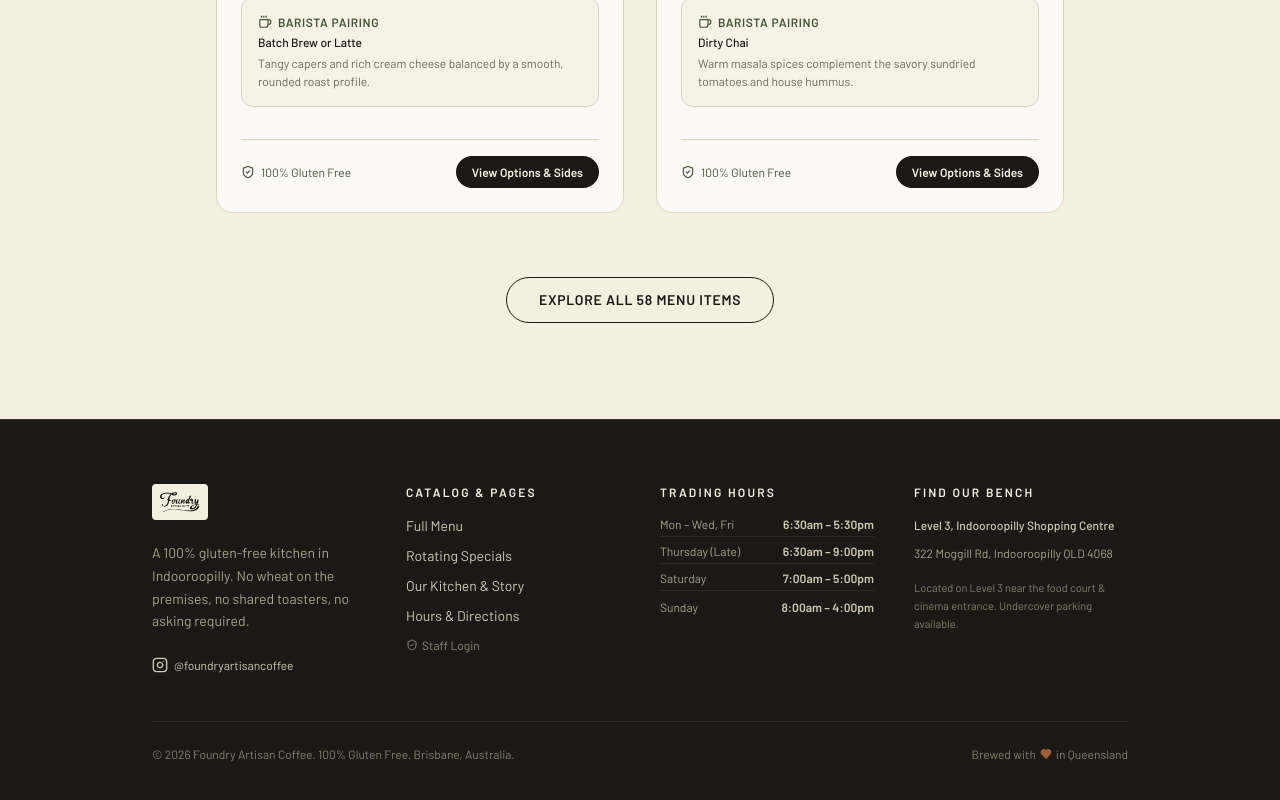
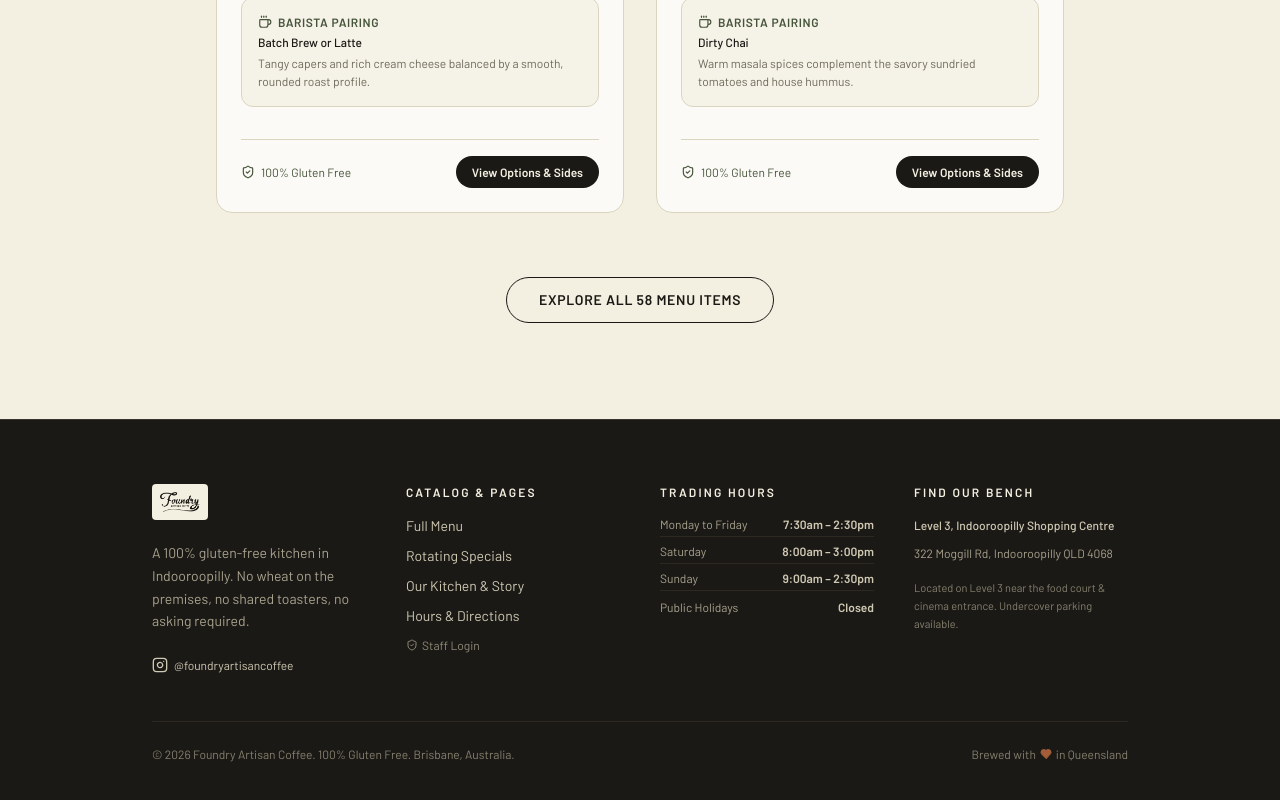
Before and after one commit to OmniTx/ideal-fiesta, a Next.js app: page /specials in a window 1280 px wide. Shown: the part 1528-2328 px from the top of the page. Built offline with nearby package versions, Linux system fonts and the light colour scheme; no server answers; the database is empty.

Commit message:
feat(storefront): unify brand colors, add floating cost card, clean single prices, add admin home link, and connect live opening hours

```diff
--- a/app/(shop)/menu/page.tsx
+++ b/app/(shop)/menu/page.tsx
@@ -7,6 +7,7 @@ import { createClient } from "@/utils/supabase/client";
 import type { MenuItem, MenuCategory } from "@/lib/types/database";
 import { DEFAULT_MENU_ITEMS } from "@/lib/data/default-menu";
 import { ProductSheet } from "@/components/shop/product-sheet";
+import { useStoreSettings } from "@/lib/hooks/use-store-settings";
 
 interface CategoryMeta {
   id: MenuCategory;
@@ -57,6 +58,7 @@ export default function ShopMenuPage() {
   const [activeTab, setActiveTab] = React.useState<"all" | "drinks" | "food">("all");
   const [activeCategory, setActiveCategory] = React.useState<string>("all");
   const [selectedItem, setSelectedItem] = React.useState<MenuItem | null>(null);
+  const { openingHours, surcharge } = useStoreSettings();
 
   // Background SWR revalidation from live Supabase
   React.useEffect(() => {
@@ -86,11 +88,6 @@ export default function ShopMenuPage() {
     };
   }, []);
 
-  const formatPrice = (val: number | null | undefined) => {
-    if (val == null) return "—";
-    return `$${val.toFixed(2)}`;
-  };
-
   // Filter categories based on active tab and category filter
   const visibleCategories = CATEGORIES.filter((cat) => {
     if (activeTab !== "all" && cat.type !== activeTab) return false;
@@ -107,10 +104,14 @@ export default function ShopMenuPage() {
             <ShieldCheck className="h-3.5 w-3.5 text-[#46543a]" />
             100% Gluten Free Kitchen
           </span>
-          <span>Open Mon–Wed, Fri from 6:30am · Thu to 9pm · Weekends from 7am</span>
-          <span className="text-[#8e8979]">
-            10% surcharge on Sundays & QLD Public Holidays
+          <span>
+            {openingHours.rows.length > 0
+              ? `Open ${openingHours.rows[0].label}: ${openingHours.rows[0].value}`
+              : "Open Mon–Fri: 7:30am – 2:30pm"}
           </span>
+          {surcharge.enabled && (
+            <span className="text-[#8e8979]">{surcharge.text}</span>
+          )}
         </div>
       </div>
 
@@ -295,29 +296,52 @@ export default function ShopMenuPage() {
 
                         {/* Prices */}
                         <div className="flex shrink-0 font-semibold tabular-nums text-[#1b1915]">
-                          {category.cols && category.cols.length > 0 ? (
+                          {(() => {
+                            const hasSizePrices =
+                              item.price_small != null ||
+                              item.price_medium != null ||
+                              item.price_large != null;
+
+                            if (
+                              !hasSizePrices ||
+                              !category.cols ||
+                              category.cols.length === 0
+                            ) {
+                              return (
+                                <span className="text-right text-sm font-semibold sm:text-base">
+                                  {item.price_single != null
+                                    ? `$${item.price_single.toFixed(2)}`
+                                    : ""}
+                                </span>
+                              );
+                            }
+
+                            return (
                               <>
                                 {category.cols.includes("S") && (
                                   <span className="w-14 text-right text-sm">
-                                  {formatPrice(item.price_small)}
+                                    {item.price_small != null
+                                      ? `$${item.price_small.toFixed(2)}`
+                                      : ""}
                                   </span>
                                 )}
                                 {category.cols.includes("M") && (
                                   <span className="w-14 text-right text-sm">
-                                  {formatPrice(item.price_medium)}
+                                    {item.price_medium != null
+                                      ? `$${item.price_medium.toFixed(2)}`
+                                      : ""}
                                   </span>
                                 )}
                                 {category.cols.includes("L") && (
                                   <span className="w-14 text-right text-sm">
-                                  {formatPrice(item.price_large)}
+                                    {item.price_large != null
+                                      ? `$${item.price_large.toFixed(2)}`
+                                      : ""}
                                   </span>
                                 )}
                               </>
-                          ) : (
-                            <span className="text-right text-sm sm:text-base">
-                              {formatPrice(item.price_single)}
-                            </span>
-                          )}
+                            );
+                          })()}
                         </div>
                       </button>
                     );
--- a/app/(shop)/page.tsx
+++ b/app/(shop)/page.tsx
@@ -14,8 +14,10 @@ import {
   MapPin,
   Utensils,
 } from "lucide-react";
+import { useStoreSettings } from "@/lib/hooks/use-store-settings";
 
 export default function ShopHomePage() {
+  const { openingHours, surcharge } = useStoreSettings();
   const [email, setEmail] = React.useState("");
   const [subscribed, setSubscribed] = React.useState(false);
 
@@ -378,56 +380,30 @@ export default function ShopHomePage() {
               </h3>
               <table className="mt-4 w-full text-sm">
                 <tbody className="divide-y divide-[#dbd5c0]">
-                  <tr>
-                    <td className="py-3 font-medium text-[#1b1915]">Monday</td>
-                    <td className="py-3 text-right font-semibold text-[#1b1915]">
-                      6:30am – 5:30pm
-                    </td>
-                  </tr>
-                  <tr>
-                    <td className="py-3 font-medium text-[#1b1915]">Tuesday</td>
-                    <td className="py-3 text-right font-semibold text-[#1b1915]">
-                      6:30am – 5:30pm
-                    </td>
-                  </tr>
-                  <tr>
-                    <td className="py-3 font-medium text-[#1b1915]">Wednesday</td>
-                    <td className="py-3 text-right font-semibold text-[#1b1915]">
-                      6:30am – 5:30pm
-                    </td>
-                  </tr>
-                  <tr>
-                    <td className="py-3 font-medium text-[#1b1915]">
-                      Thursday <span className="text-xs text-[#46543a] font-normal">(Late Night)</span>
-                    </td>
-                    <td className="py-3 text-right font-semibold text-[#1b1915]">
-                      6:30am – 9:00pm
-                    </td>
-                  </tr>
-                  <tr>
-                    <td className="py-3 font-medium text-[#1b1915]">Friday</td>
-                    <td className="py-3 text-right font-semibold text-[#1b1915]">
-                      6:30am – 5:30pm
-                    </td>
-                  </tr>
-                  <tr>
-                    <td className="py-3 font-medium text-[#1b1915]">Saturday</td>
-                    <td className="py-3 text-right font-semibold text-[#1b1915]">
-                      7:00am – 5:00pm
-                    </td>
-                  </tr>
-                  <tr>
-                    <td className="py-3 font-medium text-[#1b1915]">Sunday</td>
-                    <td className="py-3 text-right font-semibold text-[#1b1915]">
-                      8:00am – 4:00pm
-                    </td>
-                  </tr>
+                  {openingHours.rows.map((row, idx) => (
+                    <tr key={idx}>
+                      <td className="py-3 font-medium text-[#1b1915]">
+                        {row.label}
+                      </td>
+                      <td className="py-3 text-right font-semibold text-[#1b1915]">
+                        {row.value}
+                      </td>
+                    </tr>
+                  ))}
                 </tbody>
               </table>
 
-              <p className="mt-4 text-xs text-[#6e6a5a]">
-                * 10% surcharge applies on Sundays and Queensland Public Holidays.
-              </p>
+              {openingHours.note && (
+                <p className="mt-4 text-xs font-medium text-[#46543a]">
+                  {openingHours.note}
+                </p>
+              )}
+
+              {surcharge.enabled && (
+                <p className="mt-2 text-xs text-[#6e6a5a]">
+                  * {surcharge.text}
+                </p>
+              )}
             </div>
 
             {/* Address & Parking Details */}
--- a/app/admin/(authed)/settings/page.tsx
+++ b/app/admin/(authed)/settings/page.tsx
@@ -18,13 +18,12 @@ import type { OpeningHours, SurchargeNotice } from "@/lib/types/database";
 
 const FALLBACK_HOURS: OpeningHours = {
   rows: [
-    { label: "Monday to Wednesday", value: "9am – 5:30pm" },
-    { label: "Thursday", value: "9am – 9pm" },
-    { label: "Friday", value: "9am – 5:30pm" },
-    { label: "Saturday", value: "9am – 5pm" },
-    { label: "Sunday", value: "10am – 4pm" },
+    { label: "Monday to Friday", value: "7:30am – 2:30pm" },
+    { label: "Saturday", value: "8:00am – 3:00pm" },
+    { label: "Sunday", value: "9:00am – 2:30pm" },
+    { label: "Public Holidays", value: "Closed" },
   ],
-  note: "Kitchen closes 30 minutes before the centre.",
+  note: "Kitchen closes 30 minutes before the bench.",
 };
 
 const FALLBACK_SURCHARGE: SurchargeNotice = {
--- a/app/admin/(authed)/theme/page.tsx
+++ b/app/admin/(authed)/theme/page.tsx
@@ -66,7 +66,7 @@ export default function AdminThemePage() {
         <CardHeader>
           <CardTitle>Colours</CardTitle>
           <CardDescription>
-            Terracotta is the house default. Changes preview instantly.
+            Artisan Olive is the house default. Changes preview instantly.
           </CardDescription>
         </CardHeader>
         <CardContent>
--- a/app/globals.css
+++ b/app/globals.css
@@ -4,24 +4,24 @@
 
 @layer base {
   :root {
-    /* Editable via admin (system_settings.theme) — these are the defaults. */
-    --background: 250 246 238;
-    --foreground: 31 30 27;
-    --primary: 163 93 57;
-    --card: 255 255 255;
-    --border: 232 227 216;
+    /* Editable via admin (system_settings.theme) — matched to sample brand palette. */
+    --background: 243 240 225;
+    --foreground: 27 25 21;
+    --primary: 90 107 75;
+    --card: 234 229 210;
+    --border: 219 213 192;
 
     /* Derived, fixed tokens. */
-    --primary-foreground: 255 255 255;
-    --card-foreground: 31 30 27;
-    --muted: 240 237 228;
+    --primary-foreground: 243 240 225;
+    --card-foreground: 27 25 21;
+    --muted: 234 229 210;
     --muted-foreground: 110 106 90;
-    --accent: 240 237 228;
-    --accent-foreground: 31 30 27;
+    --accent: 234 229 210;
+    --accent-foreground: 27 25 21;
     --destructive: 178 58 46;
     --destructive-foreground: 255 255 255;
-    --input: 232 227 216;
-    --ring: 163 93 57;
+    --input: 219 213 192;
+    --ring: 90 107 75;
   }
 
   * {
--- a/components/shop/shop-footer.tsx
+++ b/components/shop/shop-footer.tsx
@@ -1,9 +1,13 @@
+"use client";
+
 import * as React from "react";
 import Link from "next/link";
 import Image from "next/image";
 import { Instagram, MapPin, Clock, ShieldCheck, Heart } from "lucide-react";
+import { useStoreSettings } from "@/lib/hooks/use-store-settings";
 
 export function ShopFooter() {
+  const { openingHours } = useStoreSettings();
   const currentYear = new Date().getFullYear();
 
   return (
@@ -94,22 +98,21 @@ export function ShopFooter() {
               Trading Hours
             </h3>
             <ul className="mt-4 space-y-1.5 text-xs text-[#a8a28e]">
-              <li className="flex justify-between border-b border-[#2d2820] pb-1">
-                <span>Mon – Wed, Fri</span>
-                <span className="font-semibold text-[#cfc9b4]">6:30am – 5:30pm</span>
-              </li>
-              <li className="flex justify-between border-b border-[#2d2820] pb-1">
-                <span>Thursday (Late)</span>
-                <span className="font-semibold text-[#cfc9b4]">6:30am – 9:00pm</span>
-              </li>
-              <li className="flex justify-between border-b border-[#2d2820] pb-1">
-                <span>Saturday</span>
-                <span className="font-semibold text-[#cfc9b4]">7:00am – 5:00pm</span>
-              </li>
-              <li className="flex justify-between pt-0.5">
-                <span>Sunday</span>
-                <span className="font-semibold text-[#cfc9b4]">8:00am – 4:00pm</span>
-              </li>
+              {openingHours.rows.map((row, idx) => (
+                <li
+                  key={idx}
+                  className={`flex justify-between ${
+                    idx !== openingHours.rows.length - 1
+                      ? "border-b border-[#2d2820] pb-1"
+                      : "pt-0.5"
+                  }`}
+                >
+                  <span>{row.label}</span>
+                  <span className="font-semibold text-[#cfc9b4]">
+                    {row.value}
+                  </span>
+                </li>
+              ))}
             </ul>
           </div>
 
--- /dev/null
+++ b/lib/hooks/use-store-settings.ts
@@ -0,0 +1,104 @@
+"use client";
+
+import * as React from "react";
+import { createClient } from "@/utils/supabase/client";
+import type { OpeningHours, SurchargeNotice } from "@/lib/types/database";
+
+export const DEFAULT_OPENING_HOURS: OpeningHours = {
+  rows: [
+    { label: "Monday to Friday", value: "7:30am – 2:30pm" },
+    { label: "Saturday", value: "8:00am – 3:00pm" },
+    { label: "Sunday", value: "9:00am – 2:30pm" },
+    { label: "Public Holidays", value: "Closed" },
+  ],
+  note: "Kitchen closes 30 minutes before the bench.",
+};
+
+export const DEFAULT_SURCHARGE: SurchargeNotice = {
+  enabled: false,
+  text: "A 10% surcharge applies on public holidays.",
+};
+
+export function useStoreSettings() {
+  const [openingHours, setOpeningHours] =
+    React.useState<OpeningHours>(DEFAULT_OPENING_HOURS);
+  const [surcharge, setSurcharge] =
+    React.useState<SurchargeNotice>(DEFAULT_SURCHARGE);
+  const [loading, setLoading] = React.useState(true);
+
+  React.useEffect(() => {
+    let isMounted = true;
+    const supabase = createClient();
+
+    async function load() {
+      try {
+        const { data, error } = await supabase
+          .from("system_settings")
+          .select("key, value")
+          .in("key", ["opening_hours", "surcharge_notice"]);
+
+        if (error || !data) return;
+
+        if (isMounted) {
+          data.forEach((row) => {
+            if (
+              row.key === "opening_hours" &&
+              row.value &&
+              typeof row.value === "object"
+            ) {
+              const val = row.value as OpeningHours;
+              if (Array.isArray(val.rows) && val.rows.length > 0) {
+                // Ensure weekend / holiday row exists if not present in custom row list
+                const hasWeekend = val.rows.some((r) =>
+                  /saturday|sunday|weekend/i.test(r.label),
+                );
+                const hasHoliday = val.rows.some((r) =>
+                  /holiday/i.test(r.label),
+                );
+
+                const mergedRows = [...val.rows];
+                if (!hasWeekend) {
+                  mergedRows.push({ label: "Saturday & Sunday", value: "Closed" });
+                }
+                if (!hasHoliday) {
+                  mergedRows.push({ label: "Public Holidays", value: "Closed" });
+                }
+
+                setOpeningHours({
+                  rows: mergedRows,
+                  note: val.note || DEFAULT_OPENING_HOURS.note,
+                });
+              }
+            }
+            if (
+              row.key === "surcharge_notice" &&
+              row.value &&
+              typeof row.value === "object"
+            ) {
+              const val = row.value as SurchargeNotice;
+              setSurcharge({
+                enabled: Boolean(val.enabled),
+                text:
+                  typeof val.text === "string"
+                    ? val.text
+                    : DEFAULT_SURCHARGE.text,
+              });
+            }
+          });
+        }
+      } catch {
+        // gracefully retain default values
+      } finally {
+        if (isMounted) setLoading(false);
+      }
+    }
+
+    void load();
+
+    return () => {
+      isMounted = false;
+    };
+  }, []);
+
+  return { openingHours, surcharge, loading };
+}
--- a/lib/theme.ts
+++ b/lib/theme.ts
@@ -1,11 +1,11 @@
 import type { ThemeSettings } from "@/lib/types/database";
 
 export const DEFAULT_THEME: ThemeSettings = {
-  background: "#FAF6EE",
-  foreground: "#1F1E1B",
-  primary: "#A35D39",
-  card: "#FFFFFF",
-  border: "#E8E3D8",
+  background: "#F3F0E1",
+  foreground: "#1B1915",
+  primary: "#5A6B4B",
+  card: "#EAE5D2",
+  border: "#DBD5C0",
 };
 
 export const THEME_TOKENS: {
```
Also changed, not shown: app/admin/login/page.tsx (+11 -1 lines), components/shop/product-sheet.tsx (+23 -23 lines). Lines whose indentation alone changed are shown as unchanged.
